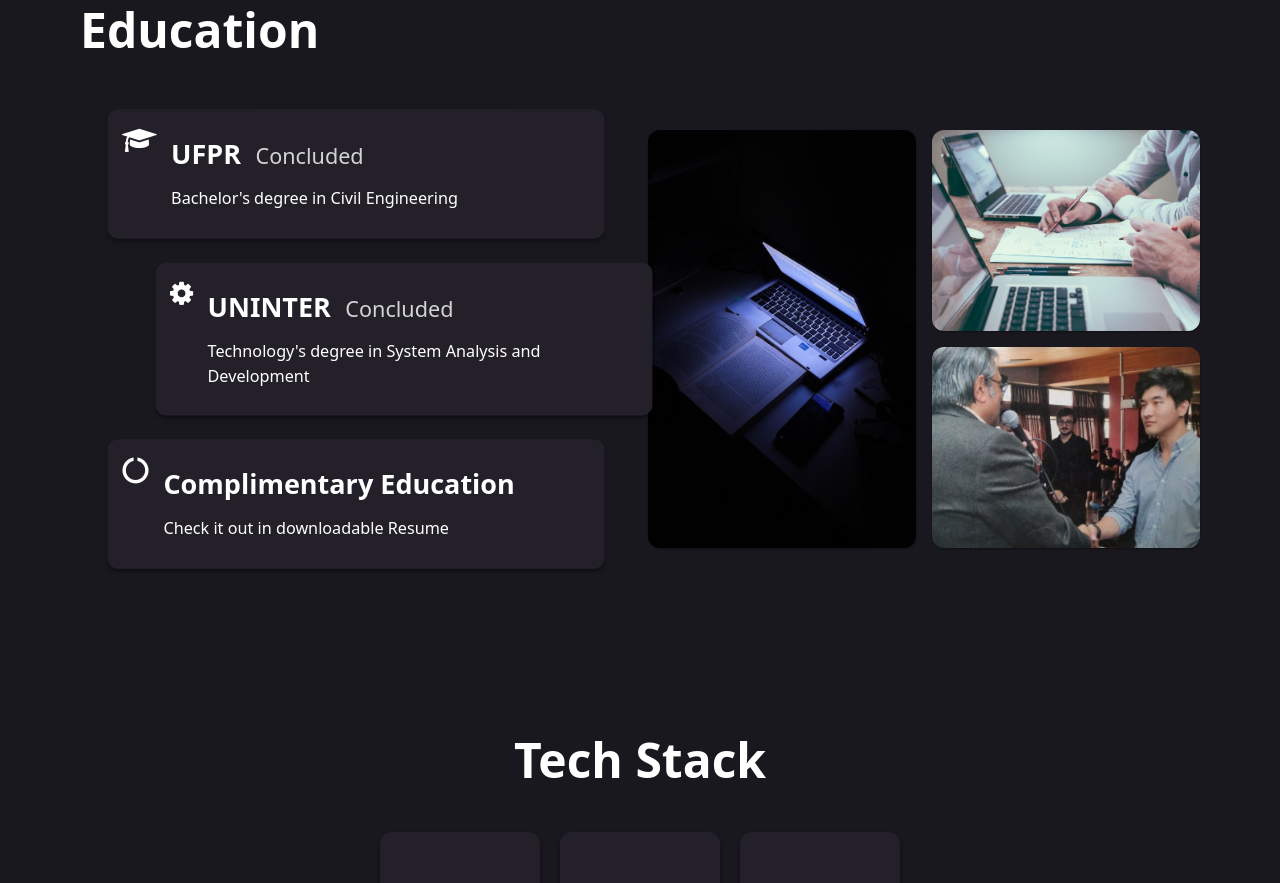
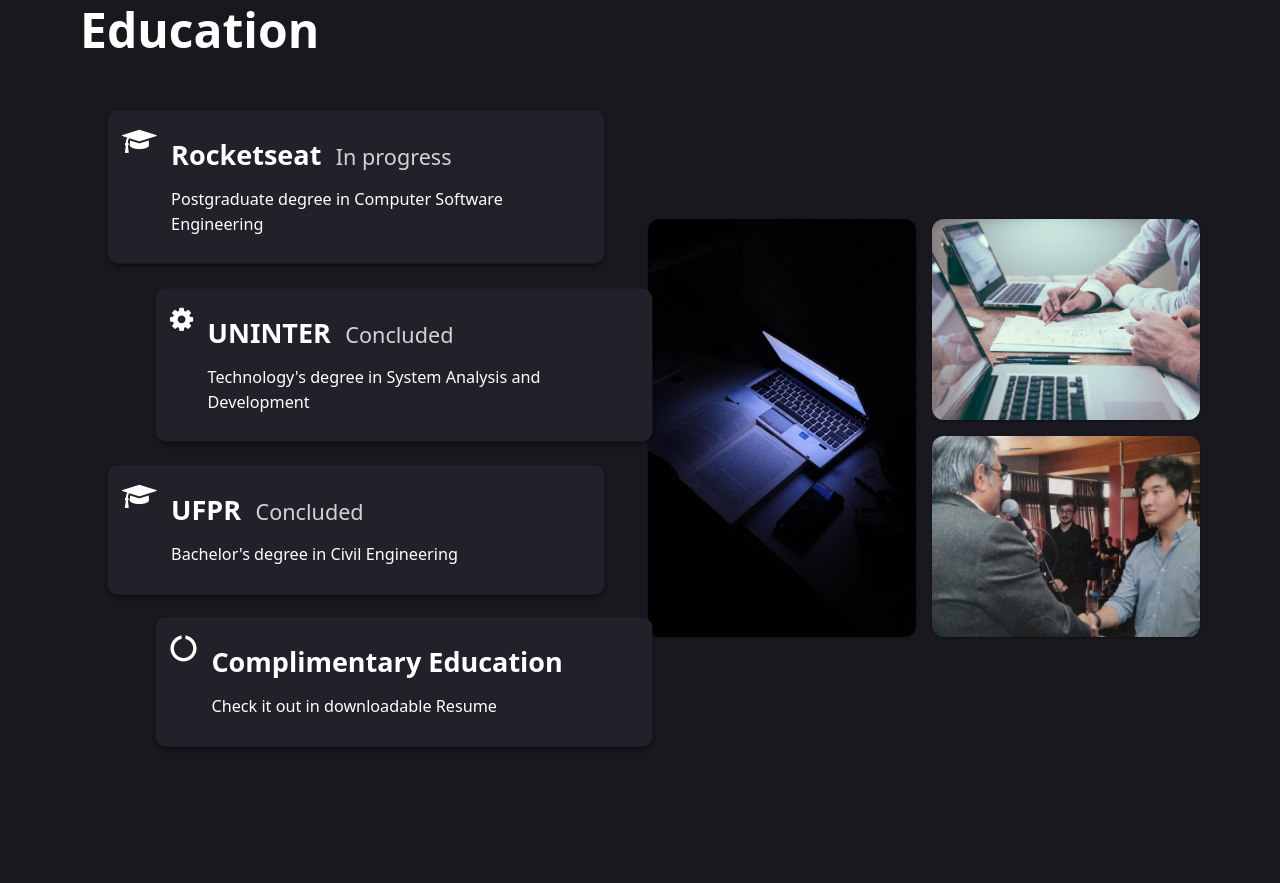
Before and after one commit to douglasyabuki/Portfolio, a React (Vite) app: page / in a window 1280 px wide. Shown: the part 3080-3963 px from the top of the page. Built offline with nearby package versions, Linux system fonts and the light colour scheme; a web font is replaced by a local one.

Commit message:
Update: Education cards

```diff
--- a/src/components/main-view/resume/education/education-card/EducationCard.tsx
+++ b/src/components/main-view/resume/education/education-card/EducationCard.tsx
@@ -11,17 +11,18 @@
 
 // Education card main function
 export default function EducationCard({ item }: Props) {
-
   // Renders a single card to Education.tsx
   return (
     <div
-      className={`group container flex h-auto min-h-[140px] max-h-[170px] scale-90 transform rounded-xl p-4 bg-background-div1 shadow-md shadow-translucid-black duration-300 hover:scale-100 hover:shadow-lg hover:shadow-translucid-black lg:min-h-[110px] 2xl:min-h-[165px] lg:p-2 xl:p-4 ${
-        item.id === 1 ? 'ml-4 md:ml-8 xl:ml-12' : 'ml-0'
+      className={`group container flex h-auto max-h-[170px] min-h-[140px] scale-90 transform rounded-xl bg-background-div1 p-4 shadow-md shadow-translucid-black duration-300 hover:scale-100 hover:shadow-lg hover:shadow-translucid-black lg:min-h-[110px] lg:p-2 xl:p-4 2xl:min-h-[165px] ${
+        item.id % 2 === 0 ? 'ml-0' : 'ml-4 md:ml-8 xl:ml-12'
       }`}
     >
       <i
         className={`${item.icon} h-min text-3xl ${
-          item.id !== 0 ? 'group-hover:animate-spin' : 'group-hover:animate-bounce'
+          ['fa fa-circle-o-notch', 'fa fa-cog'].includes(item.icon)
+            ? 'group-hover:animate-spin'
+            : 'group-hover:animate-bounce'
         }`}
       ></i>
       <div className="block p-2 lg:p-2 xl:p-4">
@@ -36,10 +37,23 @@
                 : `hidden`
             }
           >
-            {item.current ? 'Current' : 'Concluded'}
+            {item.current ? 'In progress' : 'Concluded'}
           </h3>
         </div>
-        {item.href ? <h4 className="xl:text-lg 2xl:text-2xl">{`${item.category} in `}<a className='group-hover:underline' href={item.href} onClick={() => scrollOnClick(item.href)}>{item.degree}</a></h4> : <h4 className="xl:text-lg 2xl:text-2xl">{`${item.category} in ${item.degree}`}</h4>}
+        {item.href ? (
+          <h4 className="xl:text-lg 2xl:text-2xl">
+            {`${item.category} in `}
+            <a
+              className="group-hover:underline"
+              href={item.href}
+              onClick={() => scrollOnClick(item.href)}
+            >
+              {item.degree}
+            </a>
+          </h4>
+        ) : (
+          <h4 className="xl:text-lg 2xl:text-2xl">{`${item.category} in ${item.degree}`}</h4>
+        )}
       </div>
     </div>
   );
--- a/src/components/main-view/resume/education/education-list/education-list.ts
+++ b/src/components/main-view/resume/education/education-list/education-list.ts
@@ -1,15 +1,15 @@
 // Interface
-import { IEducation } from "../../../../../interfaces/IEducation"
+import { IEducation } from '../../../../../interfaces/IEducation';
 
 // Exports the list of Education to Education.tsx
 export const educationList: IEducation[] = [
   {
     id: 0,
-    university: 'UFPR',
-    degree: 'Civil Engineering',
-    category: "Bachelor's degree",
+    university: 'Rocketseat',
+    degree: 'Computer Software Engineering',
+    category: 'Postgraduate degree',
     icon: 'fa fa-graduation-cap',
-    current: false
+    current: true,
   },
   {
     id: 1,
@@ -17,15 +17,23 @@
     degree: 'System Analysis and Development',
     category: "Technology's degree",
     icon: 'fa fa-cog',
-    current: false
+    current: false,
   },
   {
     id: 2,
+    university: 'UFPR',
+    degree: 'Civil Engineering',
+    category: "Bachelor's degree",
+    icon: 'fa fa-graduation-cap',
+    current: false,
+  },
+  {
+    id: 3,
     university: 'Complimentary Education',
     degree: 'downloadable Resume',
-    category: "Check it out",
+    category: 'Check it out',
     icon: 'fa fa-circle-o-notch',
     current: true,
-    href: '#downloadable-resume'
+    href: '#downloadable-resume',
   },
-]
+];
```
